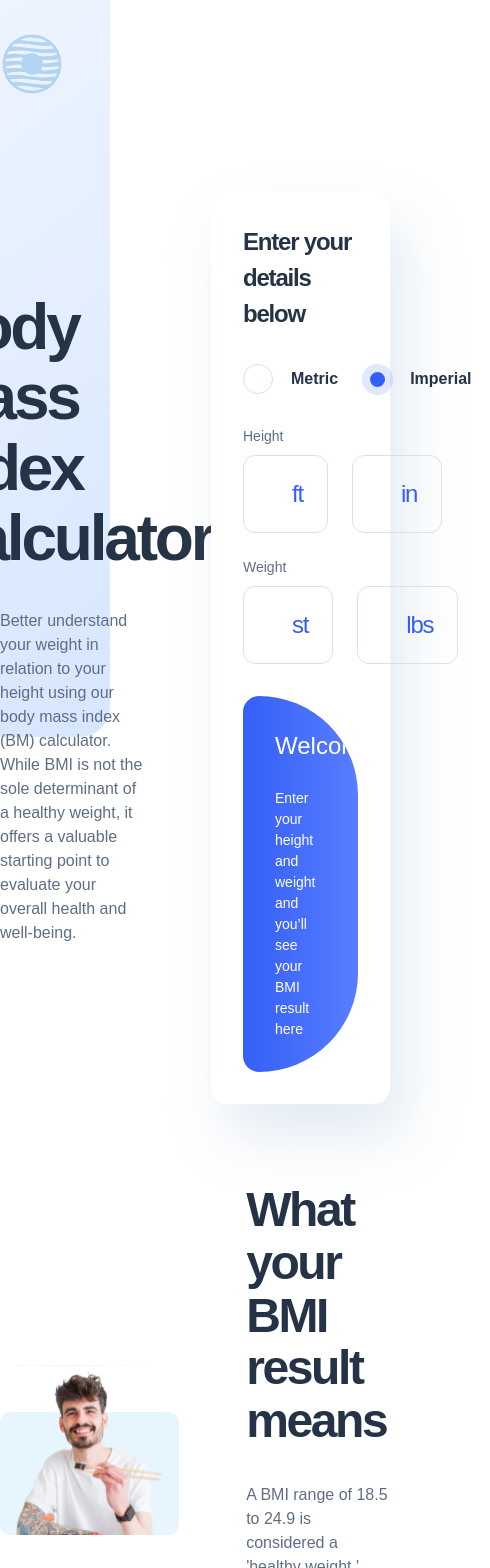
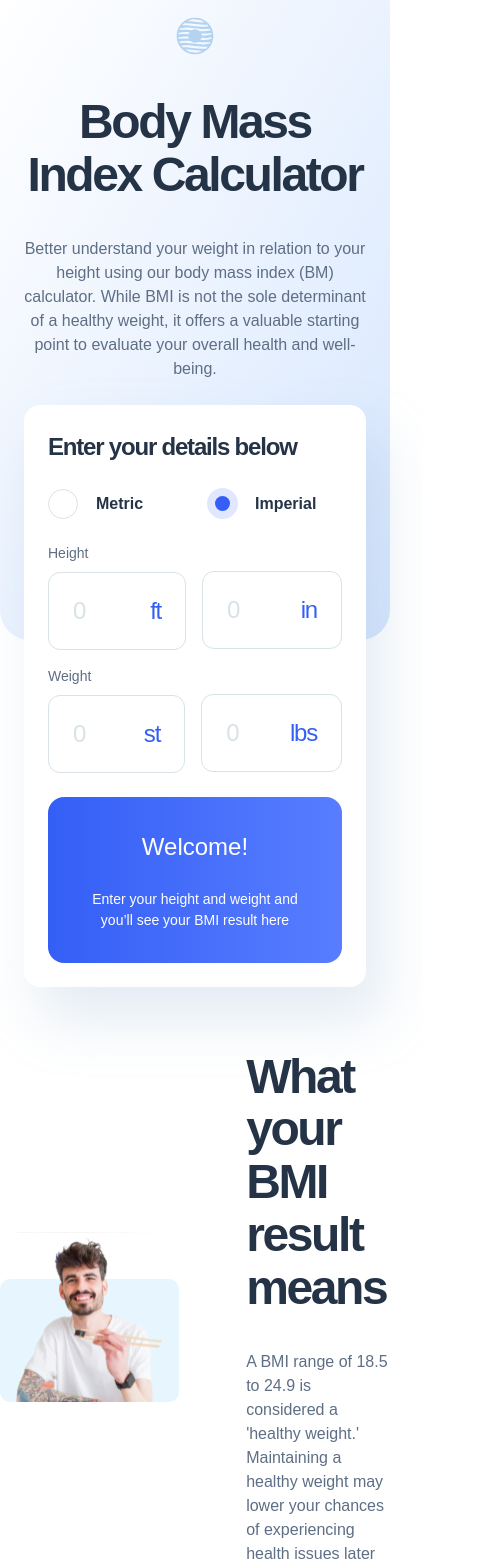
Before and after one commit to agneslai/bmi-calculator, a Next.js app: page / in a window 390 px wide. Shown: the top 1568 px of the page, 490 px wide, since content can reach past the window. Built offline with nearby package versions, Linux system fonts and the light colour scheme.

Commit message:
feat: added hero section mobile view

```diff
--- a/app/globals.css
+++ b/app/globals.css
@@ -50,6 +50,45 @@ body {
   border: 1px solid #345FF6;
 }
 
+
+/* Section Hero */
+.hero__overlay {
+  @apply
+  absolute top-0 lg:right-[280px]
+  w-full h-[640px] lg:w-[978px] lg:h-[737px]
+  rounded-br-[30px] rounded-bl-[30px]
+  bg-gradient-to-br from-[#D6FCFE00] to-[#D6E6FE]
+  -z-10
+}
+
+.hero {
+  @apply
+  flex flex-col items-center justify-center text-center gap-y-[24px] p-[24px]
+  lg:grid lg:grid-cols-12 lg:gap-x-[32px] lg:gap-y-0 lg:text-start lg:p-0
+}
+
+/* Calculator */
+.calculator {
+  @apply
+  bg-white
+  w-full flex flex-col
+  rounded-[16px] shadow-default
+  p-[24px] lg:p-[32px]
+  gap-y-[24px] lg:gap-y-[32px]
+}
+
+.calculator__title {
+  @apply
+  text-dark-blue
+  text-[24px] font-semibold
+  text-start lg:text-center
+  -tracking-5
+}
+
 .calculator__result {
-  border-radius: 160px 999px 999px 160px;
+  @apply
+  bg-gradient-to-r from-[#345FF6] to-[#587DFF]
+  text-white
+  p-[32px]
+  rounded-[16px] lg:rounded-result-container-lg
 }
--- a/app/page.tsx
+++ b/app/page.tsx
@@ -5,8 +5,8 @@ import SectionLimitations from '@/components/SectionLimitations';
 import SectionTips from '@/components/SectionTips';
 
 const Home = () => (
-  <main className="min-h-screen max-w-[1160px] flex flex-col mx-auto relative">
-    <div className="absolute right-[280px] w-[978px] h-[737px] bg-gradient-to-br from-[#D6FCFE00] to-[#D6E6FE] -z-50 rounded-br-[30px] rounded-bl-[30px]" />
+  <main className="min-h-screen lg:max-w-[1160px] flex flex-col mx-auto relative">
+    <div className="hero__overlay" />
     <Header />
     <SectionHero />
     <SectionIntro />
--- a/components/Calculator.tsx
+++ b/components/Calculator.tsx
@@ -39,42 +39,41 @@ const Calculator = () => {
   }, [mode]);
 
   return (
-    <div className="w-full flex flex-col gap-y-[32px] bg-white p-[32px] rounded-[16px] shadow-default">
-      <p className="text-dark-blue font-semibold text-[24px] -tracking-5">Enter your details below</p>
+    <div className="calculator">
+      <p className="calculator__title">Enter your details below</p>
 
       <div className="flex justify-between items-center gap-x-[24px]">
-        <CustomRadio value="metric" checked={mode==='metric'} label="Metric" onChange={(e) => setMode(e.target.value)} onClick={(value) => setMode(value)} />
-        <CustomRadio value='imperial' checked={mode==='imperial'} label="Imperial" onChange={(e) => setMode(e.target.value)} onClick={(value) => setMode(value)} />
+        <CustomRadio value="metric" checked={mode === 'metric'} label="Metric" onChange={(e) => setMode(e.target.value)} onClick={(value) => setMode(value)} />
+        <CustomRadio value='imperial' checked={mode === 'imperial'} label="Imperial" onChange={(e) => setMode(e.target.value)} onClick={(value) => setMode(value)} />
       </div>
 
-      <div>
+
       {mode === 'metric' ?
-          <div className="flex gap-[24px] justify-between items-center">
+        <div className="flex flex-col gap-y-[16px] lg:flex-row lg:gap-[24px] justify-between items-center">
           <CustomInput label="Height" value={height} onChange={(e) => setHeight(parseInt(e.target.value, 10))} unit="cm" />
           <CustomInput label="Weight" value={weight} onChange={(e) => setWeight(parseInt(e.target.value, 10))} unit="kg" />
         </div>
         :
-          <div className="flex flex-col gap-y-[24px]">
-            <div className="flex gap-[24px] justify-between items-center">
+        <div className="flex flex-col gap-y-[16px] lg:gap-y-[24px]">
+          <div className="flex gap-[16px] lg:gap-[24px] justify-between items-center">
             <CustomInput label="Height" value={feet} onChange={(e) => setFeet(parseInt(e.target.value, 10))} unit="ft" />
             <CustomInput label="" value={inches} onChange={(e) => setInches(parseInt(e.target.value, 10))} unit="in" />
           </div>
-            <div className="flex gap-[24px] justify-between items-center">
+          <div className="flex gap-[16px] lg:gap-[24px] justify-between items-center">
             <CustomInput label="Weight" value={sts} onChange={(e) => setSts(parseInt(e.target.value, 10))} unit="st" />
             <CustomInput label="" value={lbs} onChange={(e) => setLbs(parseInt(e.target.value, 10))} unit="lbs" />
           </div>
         </div>
       }
+
+      <div className="calculator__result ">
+        {result.bmi !== 0 ?
+          <div className="flex flex-col items-start lg:flex-row lg:justify-between lg:items-center gapy-y-[24px] lg:gap-x-[24px]">
+            <div>
+              <p className="text-[16px] font-semibold mb-[8px] lg:m-0]">Your BMI is...</p>
+              <p className="text-[64px] title">{Number.isNaN(result.bmi)? '-' : result.bmi}</p>
             </div>
-
-      <div className="calculator__result bg-gradient-to-r from-[#345FF6] to-[#587DFF] text-white p-[32px] overflow-hidden">
-        {result.bmi !== 0 ?
-          <div className="flex justify-between items-center gap-x-[24px]">
-            <div>
-              <p className="text-[16px] font-semibold">Your BMI is...</p>
-              <p className="text-[64px] title">{result.bmi}</p>
-            </div>
-            <p className="text-[14px] leading-150">Your BMI suggests you’re a {result.range}. Your ideal weight is between 63.3kgs - 85.2kgs.</p>
+            <p className="text-[14px] leading-150 text-start">Your BMI suggests you’re a {result.range}. Your ideal weight is between 63.3kgs - 85.2kgs.</p>
           </div>
           :
           <div className="flex flex-col gap-y-[24px] ">
--- a/components/CustomInput.tsx
+++ b/components/CustomInput.tsx
@@ -9,7 +9,7 @@ interface Props {
 
 const CustomInput = ({ label, value, unit, onChange }: Props) => (
   <label className='flex flex-col gap-y-[8px]' htmlFor={label}>
-    <span className='text-blue-grey text-[14px] leading-150 min-h-[20px]'>{label}</span>
+    <span className='text-blue-grey text-[14px] text-start leading-150 min-h-[20px]'>{label}</span>
     <div className="flex justify-between items-center px-[24px] py-[20px] gap-x-[24px] rounded-[12px] border-grey border-[1px] focus-within:border-blue">
       <input
         id={label}
--- a/components/Header.tsx
+++ b/components/Header.tsx
@@ -2,8 +2,15 @@ import Image from 'next/image';
 import prefix from '@/utils/prefix';
 
 const Header = () => (
-  <header className="py-8">
-    <Image src={`${prefix}/logo.svg`} alt="logo" width={64} height={64} className="mb-[24px]" />
+  <header className="flex items-center justify-center py-4 lg:py-8 lg:justify-start">
+    <Image
+      src={`${prefix}/logo.svg`}
+      alt="logo"
+      width={0}
+      height={0}
+      objectFit='cover'
+      className="w-[40px] h-[40px] lg:w-[64px] lg:h-[64px]"
+    />
   </header>
 );
 
--- a/components/SectionHero.tsx
+++ b/components/SectionHero.tsx
@@ -3,16 +3,16 @@
 import Calculator from '@/components/Calculator';
 
 const SectionHero = () => (
-  <section className="section-grid section-padding">
-    <div className="col-span-5">
-      <div className="flex flex-col items-center h-full">
-        <h1 className="text-dark-blue title text-[64px] mt-[100px]">Body Mass Index Calculator</h1>
-        <p className="text-blue-grey">Better understand your weight in relation to your height using our body mass index (BM) calculator. While BMI is not the sole determinant of a healthy weight, it offers a valuable starting point to evaluate your overall health and well-being.</p>
+  <section className="hero">
+    <div className="lg:col-span-5">
+      <div className="flex flex-col">
+        <h1 className="text-dark-blue title text-[48px] lg:text-[64px] lg:mt-[100px]">Body Mass Index Calculator</h1>
+        <p className="text-[16px] text-blue-grey">Better understand your weight in relation to your height using our body mass index (BM) calculator. While BMI is not the sole determinant of a healthy weight, it offers a valuable starting point to evaluate your overall health and well-being.</p>
       </div>
     </div>
 
-    <div className="col-start-7 col-span-6">
-      <div className="flex flex-col justify-center items-center h-full w-full">
+    <div className="lg:col-start-7 lg:col-span-6">
+      <div className="flex flex-col items-center justify-center w-full h-full">
         <Calculator />
       </div>
     </div>
--- a/components/SectionTips.tsx
+++ b/components/SectionTips.tsx
@@ -23,8 +23,8 @@ const TIPS = [
 ];
 
 const SectionTips = () => (
-    <section className='section-grid section-padding relative'>
-      <div className="absolute -top-[10px] -right-[100px] w-[1392px] h-[400px] bg-gradient-to-br from-[#D6FCFE00] to-[#D6E6FE] -z-50 rounded-[35px]" />
+    <section className='relative section-grid section-padding'>
+      {/* <div className="absolute -top-[10px] -right-[100px] w-[1392px] h-[400px] bg-gradient-to-br from-[#D6FCFE00] to-[#D6E6FE] -z-50 rounded-[35px]" /> */}
 
       {TIPS.map((tip) => (
         <div className='col-span-4'>
--- a/tailwind.config.ts
+++ b/tailwind.config.ts
@@ -1,24 +1,19 @@
-import type { Config } from "tailwindcss";
+import type { Config } from 'tailwindcss';
 
 const config: Config = {
   content: [
-    "./pages/**/*.{js,ts,jsx,tsx,mdx}",
-    "./components/**/*.{js,ts,jsx,tsx,mdx}",
-    "./app/**/*.{js,ts,jsx,tsx,mdx}",
+    './pages/**/*.{js,ts,jsx,tsx,mdx}',
+    './components/**/*.{js,ts,jsx,tsx,mdx}',
+    './app/**/*.{js,ts,jsx,tsx,mdx}',
   ],
-  mode: "jit",
+  mode: 'jit',
   theme: {
     extend: {
-      backgroundImage: {
-        "gradient-radial": "radial-gradient(var(--tw-gradient-stops))",
-        "gradient-conic":
-          "conic-gradient(from 180deg at 50% 50%, var(--tw-gradient-stops))",
-      },
       colors: {
-        "dark-blue": "#253347",
-        "blue-grey": "#5E6E85",
-        "blue": '#345FF6',
-        "grey": "#D8E2E7",
+        'dark-blue': '#253347',
+        'blue-grey': '#5E6E85',
+        'blue': '#345FF6',
+        'grey': '#D8E2E7',
       },
       letterSpacing: {
         '-5': '-0.05em',
@@ -29,7 +24,10 @@ const config: Config = {
       },
       boxShadow: {
         default: '16px 32px 56px #8FAECF40',
-      }
+      },
+      borderRadius: {
+        'result-container-lg': '160px 999px 999px 160px',
+      },
     },
   },
   plugins: [],
--- a/utils/BMICalculator.ts
+++ b/utils/BMICalculator.ts
@@ -7,6 +7,10 @@ const calculateUseImperial = (sts: number, lbs: number, feet: number, inches: nu
 };
 
 const getRange = (bmi: number) => {
+  if (Number.isNaN(bmi)) {
+    return '';
+  }
+
   if (bmi < 18.5) {
     return 'Underweight';
   } if (bmi < 24.9) {
```
Lines whose indentation alone changed are shown as unchanged.
